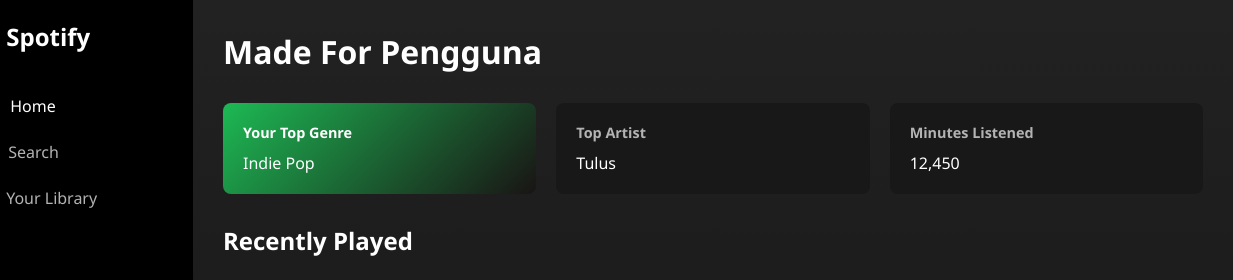
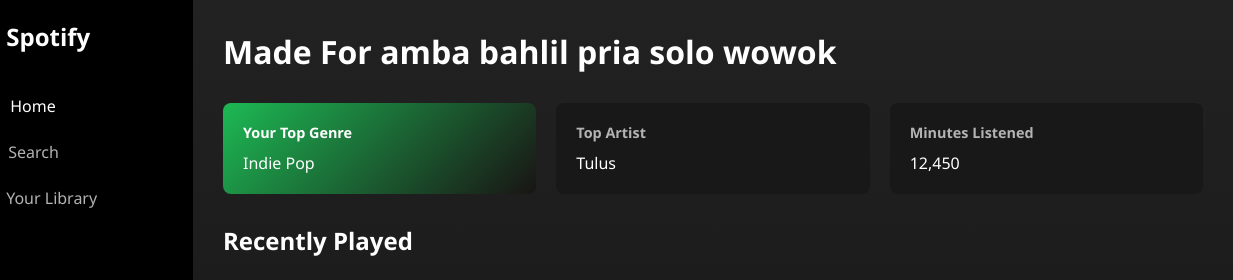
Before and after one commit to eggy705/ambarawuhi, a plain HTML site: page index.html in a window 1280 px wide. Shown: the top 280 px of the page, 47-1280 px from the left. Drawn offline with Linux system fonts and the light colour scheme.

Commit message:
Update index.html

```diff
--- a/index.html
+++ b/index.html
@@ -22,7 +22,7 @@
 
         <main class="main-content">
             <header>
-                <h1>Made For <span id="ambatubesssss">Pengguna</span></h1>
+                <h1>Made For <span id="ambatubesssss">amba bahlil pria solo wowok</span></h1>
             </header>
 
             <section class="stats-grid">
```
